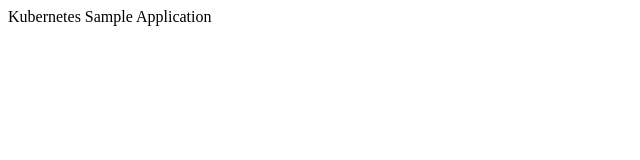
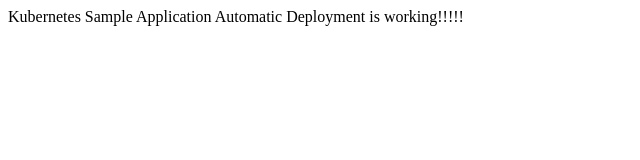
Before and after one commit to tacho090/digital-ocean-kubernetes-deploy, a plain HTML site: page index.html in a window 1280 px wide. Shown: the whole page, without its empty margins (0-640 px from the left). Drawn offline with Linux system fonts and the light colour scheme.

Commit message:
Add new steps to circleCI config and change html

```diff
--- a/index.html
+++ b/index.html
@@ -2,4 +2,5 @@
 <title>DigitalOcean</title>
 <body>
   Kubernetes Sample Application
+  Automatic Deployment is working!!!!!
 </body>
```
Also changed, not shown: 1 other file.
